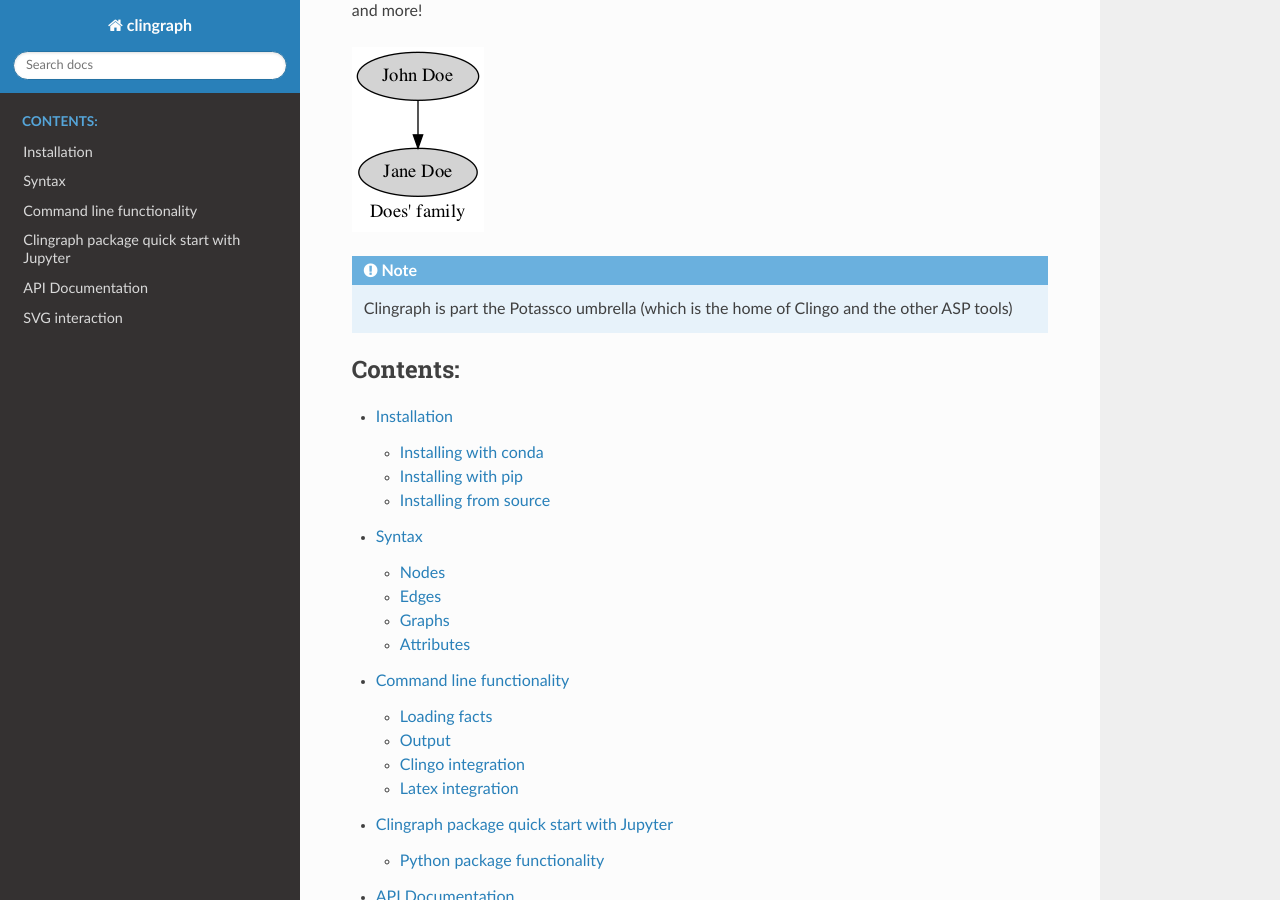
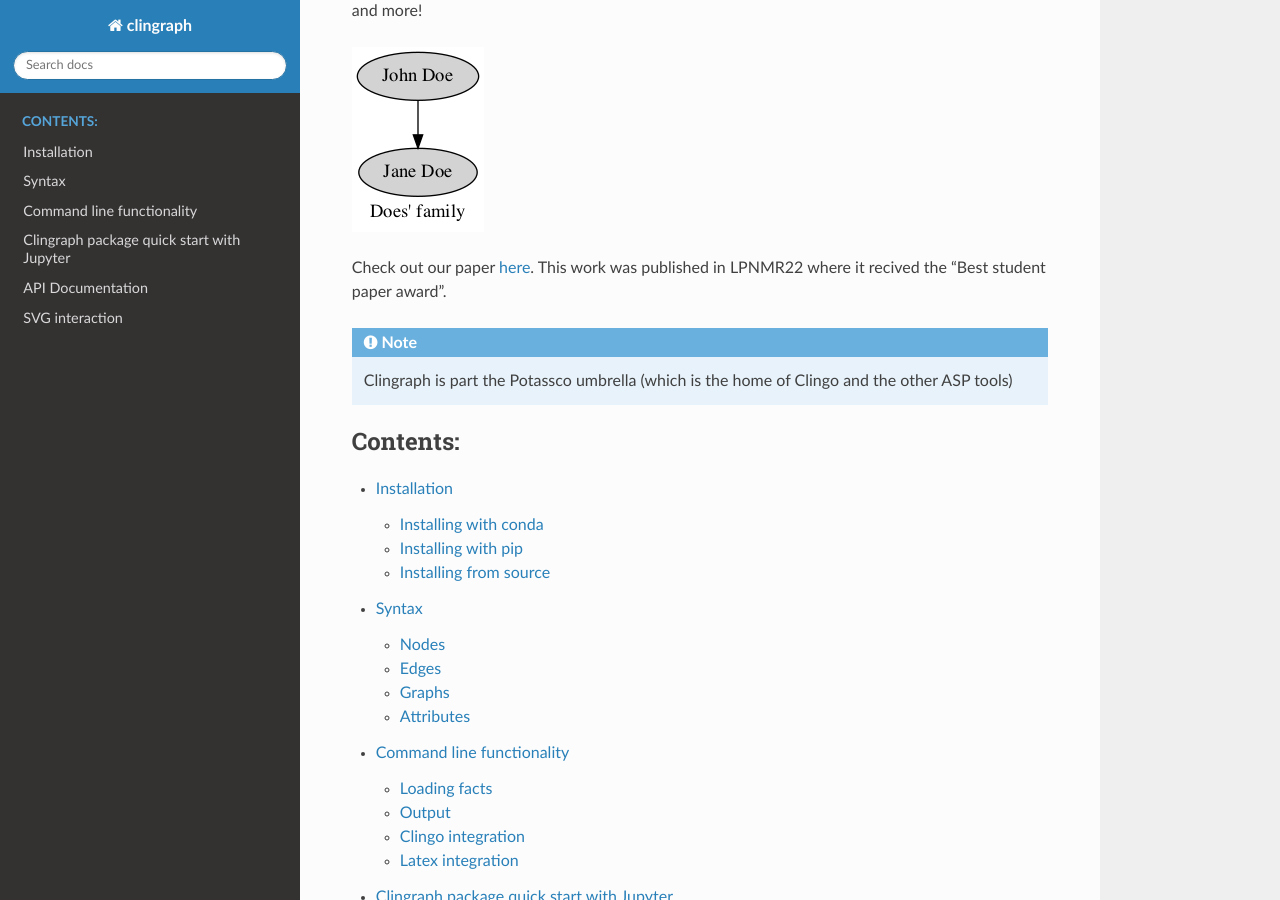
Before and after one commit to potassco/clingraph, a Sphinx documentation site: the page built from docs/index.rst, in a window 1280 px wide and 900 px high, scrolled down 578 px. Built offline with Sphinx 7.4.7 and the Read the Docs theme 2.0.0, drawn with Linux system fonts in a browser that asks for light colours.

Commit message:
Links to paper

```diff
--- a/docs/index.rst
+++ b/docs/index.rst
@@ -28,6 +28,7 @@
 
 .. figure:: ../examples/doc/example1/example1.2.png
 
+Check out our paper `here <https://arxiv.org/pdf/2303.10118.pdf>`_. This work was published in LPNMR22 where it recived the "Best student paper award".
 
 
 .. note:: Clingraph is part the Potassco umbrella (which is the home of Clingo and the other ASP tools)
```
Also changed, not shown: README.md (+1 -1 lines).
